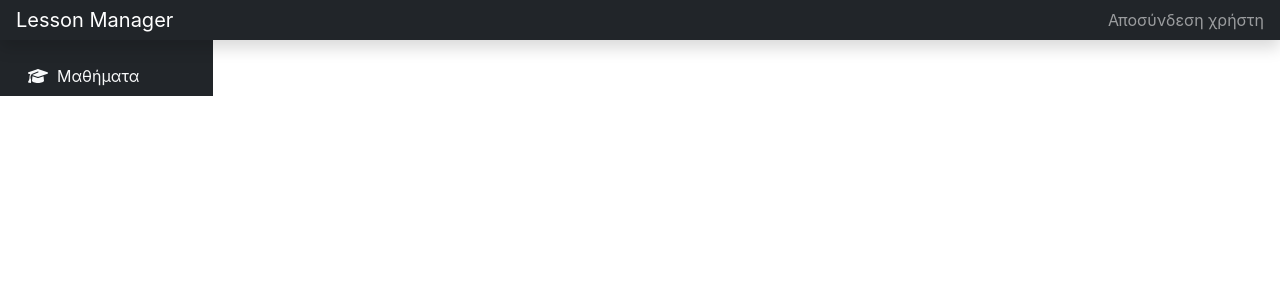
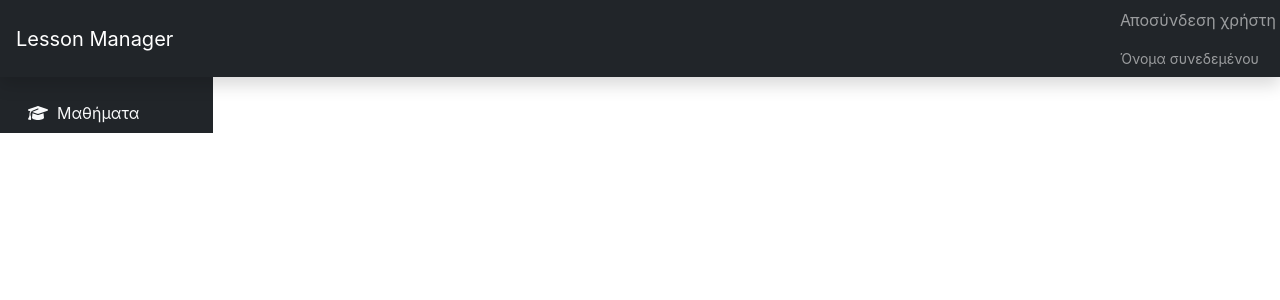
Before and after one commit to thanoskapsalis/ReactLessonManager, a Next.js app: page /layout in a window 1280 px wide. Shown: the top 300 px of the page. Built offline with nearby package versions, Linux system fonts and the light colour scheme.

Commit message:
Add new name on navbar

```diff
--- a/pages/layout.js
+++ b/pages/layout.js
@@ -25,8 +25,11 @@ const layout = (props) => {
           <span className="navbar-toggler-icon"></span>
         </button>
         <div className="navbar-nav navbar-dark">
-          <div className="nav-item text-nowrap">
+          <div className="nav-item text-nowrap row">
             <a className="nav-link px-3" onClick={() => { Router.push('/user/login') }} >Αποσύνδεση χρήστη {activeUsername}</a>
+          </div>
+          <div className="text-nowrap row no-p">
+            <small className="nav-link px-3" >Όνομα συνεδεμένου</small>
           </div>
         </div>
       </header><div className="container-fluid">
```
